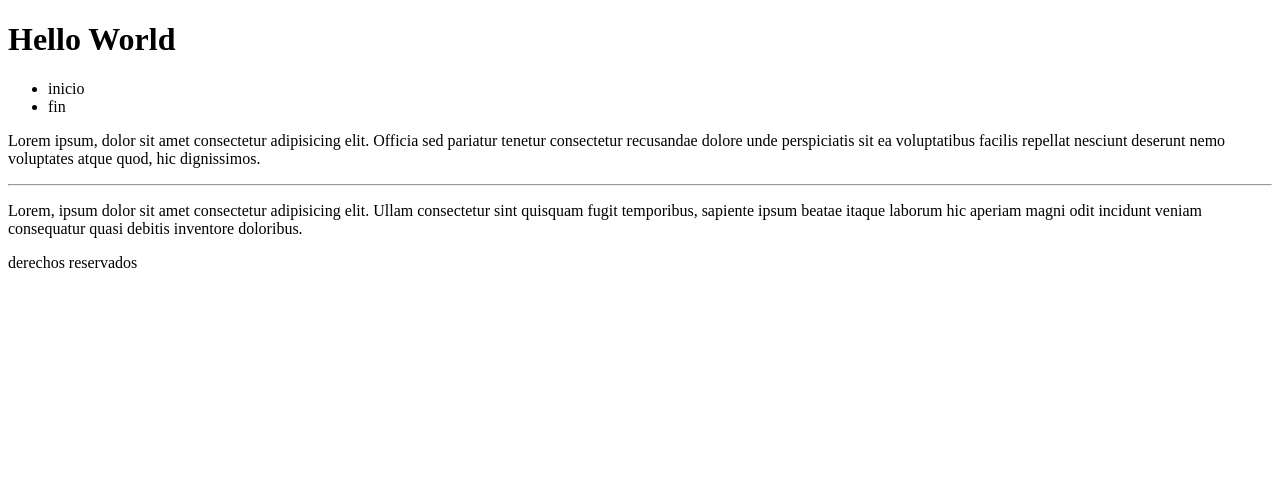
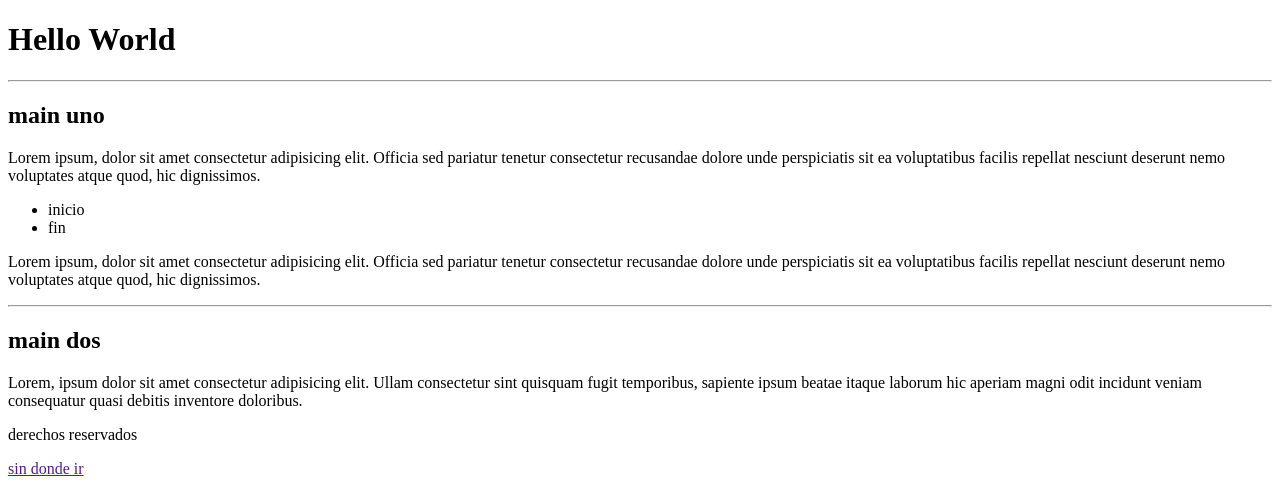
Before and after one commit to jonatan-py/Repositorio2, a plain HTML site: page index.html in a window 1280 px wide. Drawn offline with Linux system fonts and the light colour scheme.

Commit message:
esto es code html

```diff
--- a/index.html
+++ b/index.html
@@ -11,6 +11,21 @@
      <header>
           <h1 style="text-transform: capitalize;">hello world</h1>
      </header>
+     <hr>
+
+     <section>
+          <h2>main uno</h2>
+          <main>
+               <p>
+                    Lorem ipsum, dolor sit amet consectetur adipisicing elit. Officia sed pariatur tenetur consectetur
+                    recusandae
+                    dolore unde perspiciatis sit ea voluptatibus facilis repellat nesciunt deserunt nemo voluptates
+                    atque
+                    quod,
+                    hic dignissimos.
+               </p>
+          </main>
+     </section>
 
      <div>
           <ul>
@@ -23,15 +38,27 @@
           dolore unde perspiciatis sit ea voluptatibus facilis repellat nesciunt deserunt nemo voluptates atque quod,
           hic dignissimos.
      </p>
+
      <hr>
-     <p>
-          Lorem, ipsum dolor sit amet consectetur adipisicing elit. Ullam consectetur sint quisquam fugit temporibus,
-          sapiente ipsum beatae itaque laborum hic aperiam magni odit incidunt veniam consequatur quasi debitis
-          inventore doloribus.
-     </p>
+
+     <h2>main dos</h2>
+     <main>
+          <p>
+               Lorem, ipsum dolor sit amet consectetur adipisicing elit. Ullam consectetur sint quisquam fugit
+               temporibus,
+               sapiente ipsum beatae itaque laborum hic aperiam magni odit incidunt veniam consequatur quasi debitis
+               inventore doloribus.
+          </p>
+     </main>
 
 
-     <footer>derechos reservados</footer>
+     <footer>
+          <p>derechos reservados</p>
+          <div>
+               <a href="">sin donde ir</a>
+          </div>
+          <img src="github-_1_.png" alt="">
+     </footer>
 
 </body>
 
```
